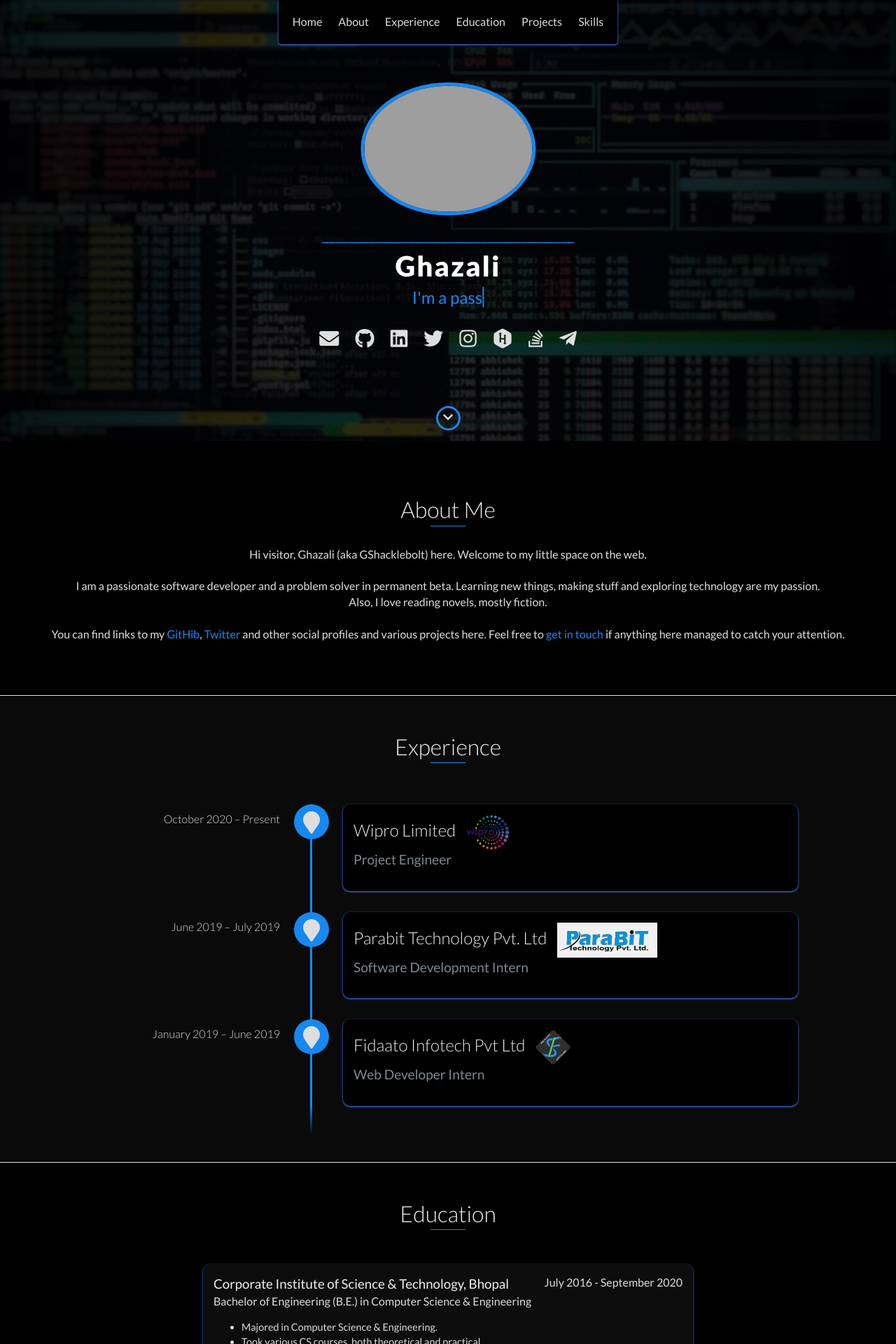
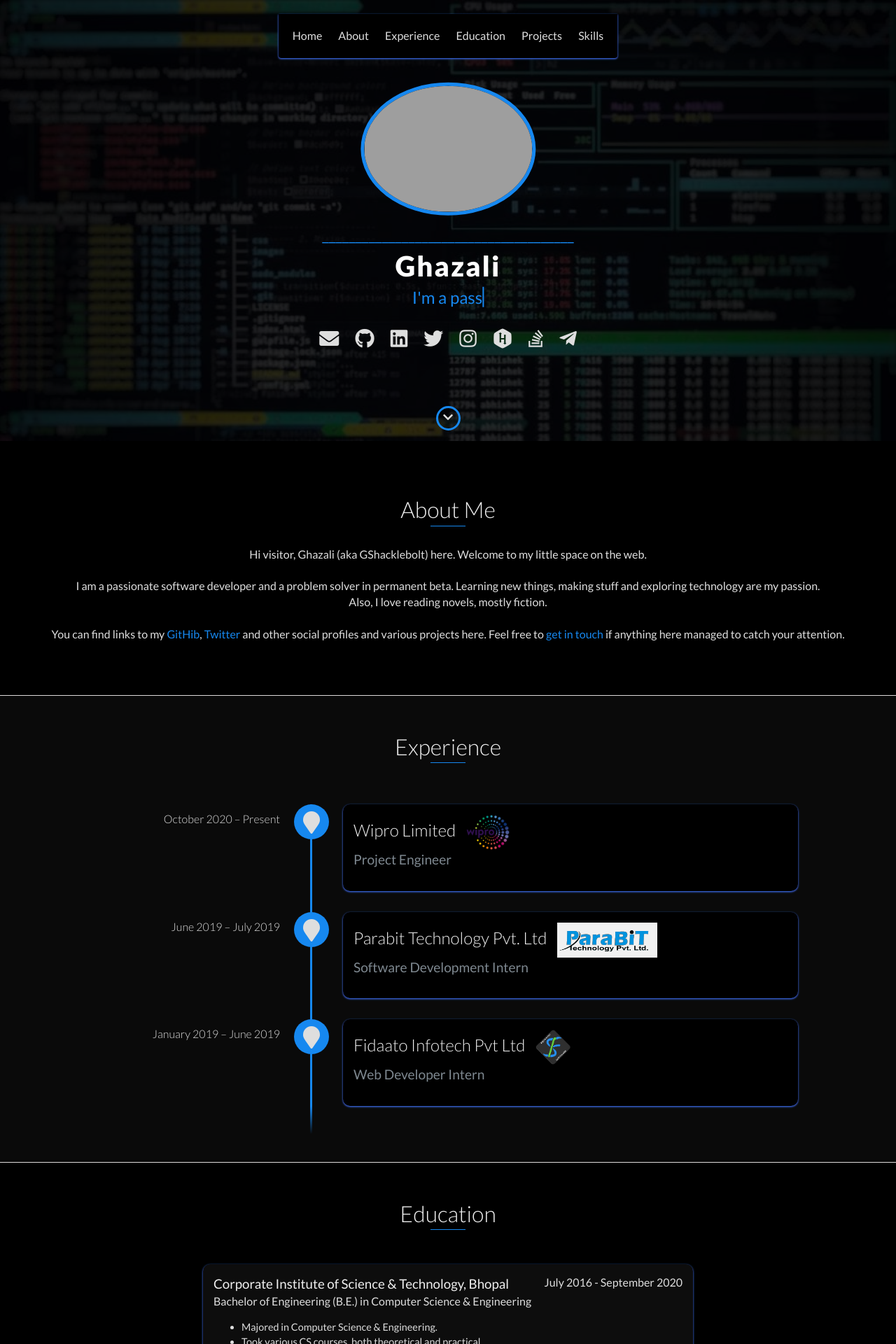
Before and after one commit to gshacklebolt/gshacklebolt.github.io, a PHP site: page / in a window 1280 px wide. Shown: the top 1920 px of the page at 70% size. Run offline with PHP 8.4, Linux system fonts and the light colour scheme; some libraries are stand-ins or nearby versions; grey boxes are pictures that could not be loaded.

Commit message:
Navbar floats at 20px and changed color on focus

```diff
--- a/index.html
+++ b/index.html
@@ -62,7 +62,7 @@
       <i class="fa fa-bars" aria-hidden="true"></i>
     </div>
     <!-- End #mobile-menu-toggle -->
-    <nav style="position: fixed;top: 0; width: 100%;z-index: 11;">
+    <nav id="myHeaderNav">
       <header accesskey="2" tabindex="0">
         <div id="mobile-menu-close">
           <i class="fa fa-window-close shadow-large" aria-hidden="true"></i>
--- a/styles/styles.css
+++ b/styles/styles.css
@@ -48,6 +48,13 @@
 transform:translateY(0)
 }
 }
+nav#myHeaderNav{
+	position: fixed;
+	margin-top: 20px;
+	top: 0;
+	width: 100%;
+	z-index: 999;
+}
 header {
 	position: absolute;
 	top: 0;
@@ -85,10 +92,11 @@
 }
 header a:focus {
 	color: #1688f0;
-	text-decoration: none
+	text-decoration: none;
+	background: rgba(22,136,240,0.27);
 }
 header.active {
-	display: block
+	display: block;
 }
 header.sticky {
 	position: fixed;
```
